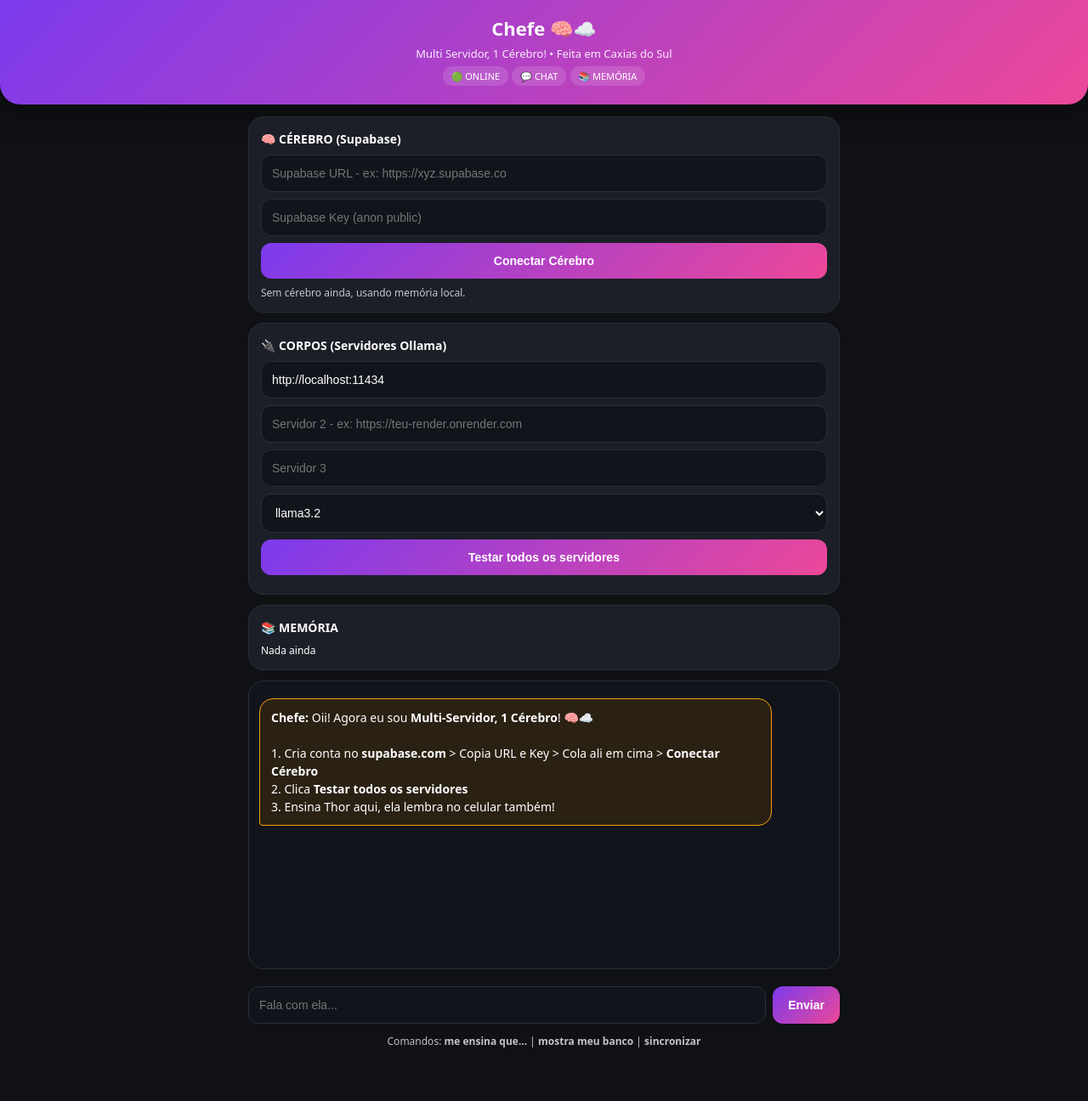
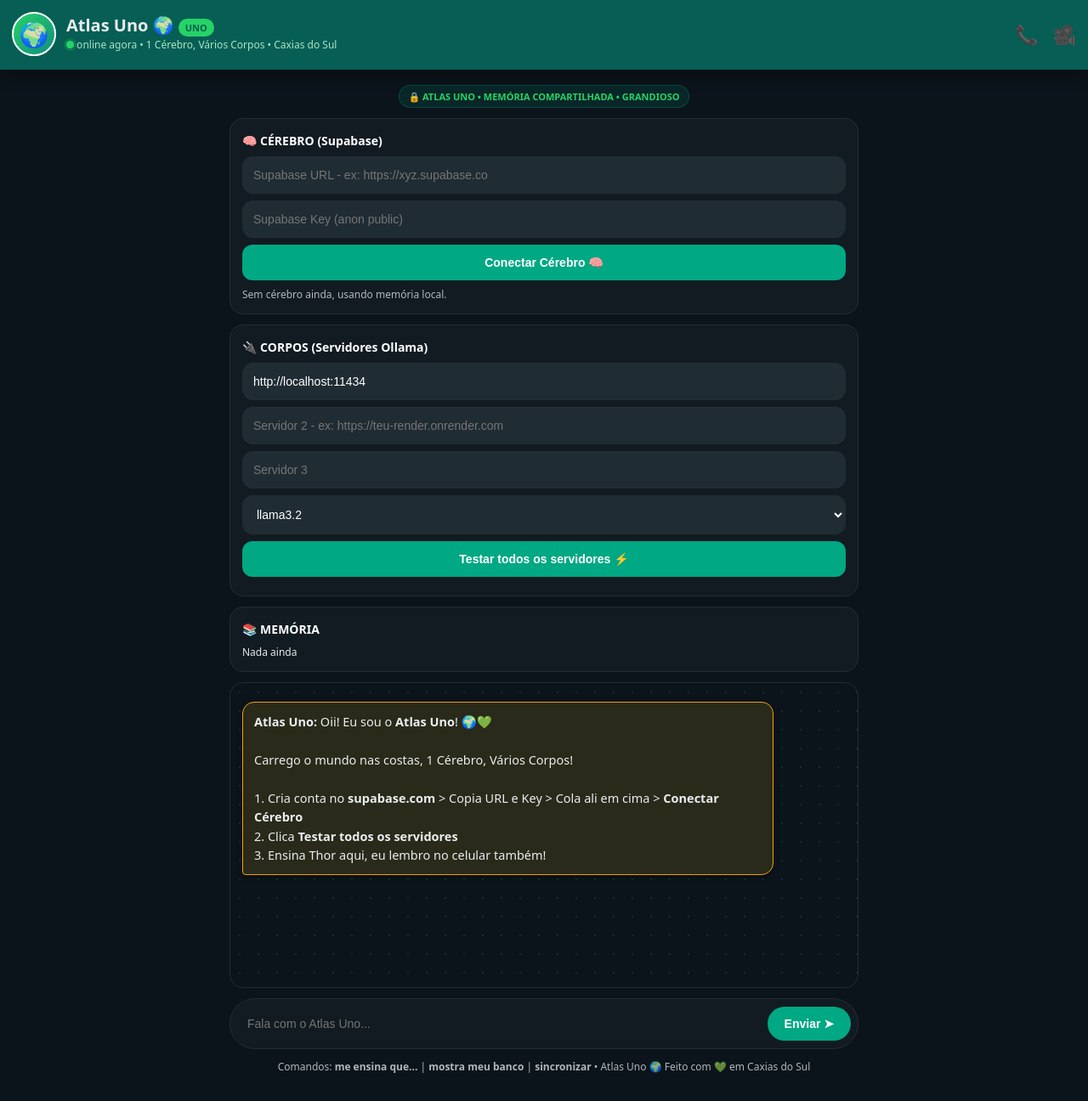
Before and after one commit to clenoi/chefe, a plain HTML site: page index.html in a window 1280 px wide. Shown: the whole page at 85% size. Drawn offline with Linux system fonts and the light colour scheme.

Commit message:
Update index.html

```diff
--- a/index.html
+++ b/index.html
@@ -3,43 +3,50 @@
 <head>
 <meta charset="UTF-8">
 <meta name="viewport" content="width=device-width, initial-scale=1.0">
-<title>Chefe 🧠</title>
+<title>Atlas Uno 🌍</title>
 <style>
 *{box-sizing:border-box}
-body{margin:0;background:#0f1115;color:#fff;font-family:system-ui,-apple-system,Segoe UI,Roboto,Arial;padding:0}
-.top{background:linear-gradient(135deg,#7c3aed,#ec4899);padding:18px 16px 22px;text-align:center;border-radius:0 0 24px 24px;box-shadow:0 10px 30px rgba(0,0,0,.4)}
-.top h1{margin:0;font-size:22px}
-.top p{margin:6px 0 0;opacity:.9;font-size:13px}
-.main{max-width:720px;margin:14px auto;padding:0 12px 20px}
-.card{background:#1c1f27;border:1px solid #2a2e3a;padding:14px;border-radius:18px;margin:12px 0}
-.card b{font-size:14px}
-input,select{width:100%;padding:13px 12px;border-radius:12px;border:1px solid #2a2e3a;background:#11141b;color:#fff;margin-top:8px;outline:none;font-size:14px}
-input:focus{border-color:#7c3aed}
-.btn{background:linear-gradient(135deg,#7c3aed,#ec4899);color:#fff;border:none;padding:13px;border-radius:12px;font-weight:800;cursor:pointer;width:100%;margin-top:8px;font-size:14px}
-#chat{height:340px;overflow-y:auto;background:#11141b;border:1px solid #2a2e3a;padding:12px;border-radius:18px;margin:12px 0}
-.msg{background:#232733;padding:11px 13px;border-radius:16px 16px 16px 4px;margin:8px 0;font-size:14px;line-height:1.5;max-width:90%}
-.me{background:#7c3aed;margin-left:auto;border-radius:16px 16px 4px 16px;text-align:left}
-.iaMsg{background:#1e2a3a}
-.modMsg{background:#2a2113;border:1px solid #f59e0b}
-.row{display:flex;gap:8px}
-.row input{flex:1}
-.row .btn{width:auto;padding:13px 18px}
+body{margin:0;background:#0b141a;color:#e9edef;font-family:system-ui,-apple-system,Segoe UI,Roboto,Arial}
+.top{background:#075e54;padding:14px 14px 16px;display:flex;align-items:center;gap:12px;position:sticky;top:0;z-index:10;box-shadow:0 4px 20px rgba(0,0,0,.4)}
+.avatar{width:52px;height:52px;background:linear-gradient(135deg,#25d366,#128c7e);border-radius:50%;display:flex;align-items:center;justify-content:center;font-size:28px;flex-shrink:0;border:2px solid #fff}
+.top h1{margin:0;font-size:20px;line-height:1.1}
+.top p{margin:3px 0 0;font-size:12px;color:#a8e6c5}
+.dot{width:9px;height:9px;background:#25d366;border-radius:50%;display:inline-block;box-shadow:0 0 0 3px #25d36633}
+.main{max-width:760px;margin:auto;padding:12px 10px 20px}
+.card{background:#111b21;border:1px solid #222d34;padding:14px;border-radius:16px;margin:12px 0}
+.card b{font-size:14px;color:#fff}
+input,select{width:100%;padding:13px 12px;border-radius:12px;border:1px solid #222d34;background:#202c33;color:#fff;margin-top:8px;outline:none;font-size:14px}
+input:focus{border-color:#25d366}
+.btn{background:#00a884;color:#fff;border:none;padding:13px;border-radius:12px;font-weight:800;cursor:pointer;width:100%;margin-top:8px;font-size:14px}
+#chat{height:360px;overflow-y:auto;background:#0b141a;background-image:radial-gradient(#1a2a33 1px, transparent 1px);background-size:22px 22px;padding:14px;border-radius:16px;margin:12px 0;border:1px solid #222d34}
+.msg{background:#202c33;padding:11px 13px;border-radius:14px 14px 14px 4px;margin:8px 0;font-size:14.5px;line-height:1.55;max-width:88%;box-shadow:0 2px 6px rgba(0,0,0,.3)}
+.me{background:#005c4b;margin-left:auto;border-radius:14px 14px 4px 14px}
+.iaMsg{background:#202c33}
+.modMsg{background:#2a2a1a;border:1px solid #f59e0b}
+.row{display:flex;gap:8px;align-items:center;background:#111b21;padding:8px;border-radius:99px;border:1px solid #222d34}
+.row input{flex:1;background:transparent;border:none;margin:0}
+.row .btn{width:auto;padding:12px 20px;border-radius:99px;margin:0}
 .small{font-size:12px;opacity:.75}
-.pill{display:inline-block;background:#ffffff22;padding:4px 10px;border-radius:99px;font-size:11px;margin-top:6px}
+.pill{display:inline-block;background:#00a88422;color:#25d366;padding:5px 10px;border-radius:99px;font-size:11px;font-weight:700;margin-top:6px;border:1px solid #00a88444}
+.badge{background:#25d366;color:#075e54;font-size:11px;font-weight:900;padding:3px 8px;border-radius:99px}
 </style>
 </head>
 <body>
 <div class="top">
-<h1>Chefe 🧠☁️</h1>
-<p>Multi Servidor, 1 Cérebro! • Feita em Caxias do Sul</p>
-<span class="pill">🟢 ONLINE</span> <span class="pill">💬 CHAT</span> <span class="pill">📚 MEMÓRIA</span>
+<div class="avatar">🌍</div>
+<div style="flex:1">
+<h1>Atlas Uno 🌍 <span class="badge">UNO</span></h1>
+<p><span class="dot"></span> online agora • 1 Cérebro, Vários Corpos • Caxias do Sul</p>
+</div>
+<div style="font-size:22px">📞 &nbsp; 🎥</div>
 </div>
 <div class="main">
+<div style="text-align:center"><span class="pill">🔒 ATLAS UNO • MEMÓRIA COMPARTILHADA • GRANDIOSO</span></div>
 <div class="card">
 <b>🧠 CÉREBRO (Supabase)</b>
 <input id="supaUrl" placeholder="Supabase URL - ex: https://xyz.supabase.co">
 <input id="supaKey" placeholder="Supabase Key (anon public)">
-<button class="btn" onclick="conectarCerebro()">Conectar Cérebro</button>
+<button class="btn" onclick="conectarCerebro()">Conectar Cérebro 🧠</button>
 <div id="statusCerebro" class="small" style="margin-top:8px">Sem cérebro ainda, usando memória local.</div>
 </div>
 <div class="card">
@@ -48,16 +55,16 @@ input:focus{border-color:#7c3aed}
 <input id="srv2" placeholder="Servidor 2 - ex: https://teu-render.onrender.com">
 <input id="srv3" placeholder="Servidor 3">
 <select id="modelo"><option value="llama3.2">llama3.2</option><option value="llama3">llama3</option><option value="mistral">mistral</option><option value="phi3">phi3</option></select>
-<button class="btn" onclick="testarTodos()">Testar todos os servidores</button>
+<button class="btn" onclick="testarTodos()">Testar todos os servidores ⚡</button>
 <div id="statusSrv" class="small" style="margin-top:8px"></div>
 </div>
 <div class="card"><b>📚 MEMÓRIA</b><div id="memoria" style="font-size:12px;margin-top:8px">Nada ainda</div></div>
 <div id="chat"></div>
-<div class="row"><input id="inp" placeholder="Fala com ela..."><button class="btn" onclick="enviar(document.getElementById('inp').value)">Enviar</button></div>
-<p class="small" style="text-align:center;margin-top:12px">Comandos: <b>me ensina que...</b> | <b>mostra meu banco</b> | <b>sincronizar</b></p>
+<div class="row"><input id="inp" placeholder="Fala com o Atlas Uno..."><button class="btn" onclick="enviar(document.getElementById('inp').value)">Enviar ➤</button></div>
+<p class="small" style="text-align:center;margin-top:12px">Comandos: <b>me ensina que...</b> | <b>mostra meu banco</b> | <b>sincronizar</b> • Atlas Uno 🌍 Feito com 💚 em Caxias do Sul</p>
 </div>
 <script>
-var memoria = JSON.parse(localStorage.getItem('chefe_multi_memoria')||'[]');
+var memoria = JSON.parse(localStorage.getItem('atlas_uno_memoria')||'[]');
 var base = [
  {tema:'python', fato:'Python: print("Oi") mostra Oi. Fácil, pra IA, sites, automação.'},
  {tema:'programação', fato:'Programação é dar ordens passo a passo, como receita de bolo. Começa com Python!'},
@@ -65,20 +72,20 @@ var base = [
  {tema:'multi servidor', fato:'Multi servidor = vários corpos, 1 cérebro. Cérebro no Supabase, corpos no Render/Vercel/Hugging Face. Se 1 cair, outro assume!'}
 ];
 function addChat(q,t,c){var d=document.getElementById('chat'); d.innerHTML += '<div class="msg '+(c||'')+'"><b>'+q+':</b> '+t+'</div>'; d.scrollTop=99999;}
-function salvar(){localStorage.setItem('chefe_multi_memoria',JSON.stringify(memoria)); renderMem(); sincronizarCerebro();}
-function renderMem(){var a=document.getElementById('memoria'); a.innerHTML = memoria.length? memoria.slice(-5).reverse().map(x=>'<div style="background:#11141b;padding:8px;border-radius:12px;margin:5px 0;font-size:12px">📌 <b>'+x.tema+'</b>: '+x.fato.slice(0,60)+'...<br><small>'+x.ia+'</small></div>').join('') : 'Nada ainda';}
+function salvar(){localStorage.setItem('atlas_uno_memoria',JSON.stringify(memoria)); renderMem(); sincronizarCerebro();}
+function renderMem(){var a=document.getElementById('memoria'); a.innerHTML = memoria.length? memoria.slice(-5).reverse().map(x=>'<div style="background:#0b141a;padding:8px;border-radius:12px;margin:5px 0;font-size:12px;border:1px solid #222d34">📌 <b>'+x.tema+'</b>: '+x.fato.slice(0,60)+'...<br><small>'+x.ia+'</small></div>').join('') : 'Nada ainda';}
 function falar(t){try{var s=new SpeechSynthesisUtterance(t.replace(/[^a-zA-Z0-9áàâãéêíóôõúç .,!?]/gi,'').slice(0,250)); s.lang='pt-BR'; window.speechSynthesis.speak(s);}catch(e){}}
 function getServidores(){ return [document.getElementById('srv1').value.trim(), document.getElementById('srv2').value.trim(), document.getElementById('srv3').value.trim()].filter(s=>s); }
 async function conectarCerebro(){
   var url=document.getElementById('supaUrl').value.trim(); var key=document.getElementById('supaKey').value.trim();
   if(!url||!key){ document.getElementById('statusCerebro').innerHTML='Cola URL e Key do Supabase! Sem isso, usa memória local.'; return; }
-  localStorage.setItem('chefe_supa_url',url); localStorage.setItem('chefe_supa_key',key);
+  localStorage.setItem('atlas_supa_url',url); localStorage.setItem('atlas_supa_key',key);
   document.getElementById('statusCerebro').innerHTML='🟢 <b>Cérebro conectado!</b> '+url;
-  addChat('Chefe 🧠','🟢 <b>Cérebro conectado!</b> Agora todos os servidores leem a mesma memória!', 'modMsg');
+  addChat('Atlas Uno 🌍','🟢 <b>Cérebro conectado!</b> Agora todos os corpos leem a mesma memória!', 'modMsg');
   sincronizarCerebro();
 }
 async function sincronizarCerebro(){
-  var url=localStorage.getItem('chefe_supa_url'); var key=localStorage.getItem('chefe_supa_key');
+  var url=localStorage.getItem('atlas_supa_url'); var key=localStorage.getItem('atlas_supa_key');
   if(!url||!key) return;
   try{ for(var i=0;i<memoria.length;i++){ var m=memoria[i]; await fetch(url+'/rest/v1/memoria',{method:'POST',headers:{'apikey':key,'Authorization':'Bearer '+key,'Content-Type':'application/json','Prefer':'resolution=merge-duplicates'},body:JSON.stringify({tema:m.tema,fato:m.fato,ia:m.ia})}); } }catch(e){}
 }
@@ -90,28 +97,28 @@ async function testarTodos(){
 async function perguntarMulti(pergunta){
   var modelo=document.getElementById('modelo').value; var q=pergunta.toLowerCase(); var srvs=getServidores();
   var achado=memoria.filter(f=>{var txt=(f.tema+' '+f.fato).toLowerCase(); return q.split(' ').filter(w=>w.length>2).some(p=>txt.indexOf(p)!==-1);});
-  if(achado.length>0 && (q.indexOf('qual')!==-1||q.indexOf('nome')!==-1)){ addChat('Chefe 🧠','Achei no cérebro! Tu me ensinou: <b>'+achado[0].fato+'</b>', 'iaMsg'); falar(achado[0].fato); return; }
+  if(achado.length>0 && (q.indexOf('qual')!==-1||q.indexOf('nome')!==-1)){ addChat('Atlas Uno 🌍','Achei no cérebro! Tu me ensinou: <b>'+achado[0].fato+'</b>', 'iaMsg'); falar(achado[0].fato); return; }
   var achadoBase=base.filter(f=>q.indexOf(f.tema.split(' ')[0])!==-1);
-  if(achadoBase.length>0 && q.length<60){ addChat('Chefe 📚',achadoBase[0].fato, 'iaMsg'); return; }
+  if(achadoBase.length>0 && q.length<60){ addChat('Atlas Uno 📚',achadoBase[0].fato, 'iaMsg'); return; }
   for(var i=0;i<srvs.length;i++){
     try{
-      addChat('Chefe 🔌','Tentando Corpo '+(i+1)+' com '+modelo+'...', 'iaMsg');
-      var resp=await fetch(srvs[i]+'/api/generate',{method:'POST',headers:{'Content-Type':'application/json'},body:JSON.stringify({model:modelo,prompt:'Você é a Chefe, IA brasileira, fala natural, tchê, bah, né, como amiga de Caxias do Sul. Curta, natural. Pergunta: '+pergunta, stream:false})});
+      addChat('Atlas Uno 🔌','Tentando Corpo '+(i+1)+' com '+modelo+'...', 'iaMsg');
+      var resp=await fetch(srvs[i]+'/api/generate',{method:'POST',headers:{'Content-Type':'application/json'},body:JSON.stringify({model:modelo,prompt:'Você é o Atlas Uno, IA brasileira grandiosa, carrega o mundo, fala natural, tchê, bah, né, como amigo de Caxias do Sul. Curta, natural, poderosa. Pergunta: '+pergunta, stream:false})});
       var j=await resp.json(); var resposta=j.response||'Sem resposta';
       memoria.push({tema:pergunta.slice(0,40), fato:resposta.slice(0,300), ia: modelo+' via Servidor '+(i+1)}); salvar();
-      addChat('Chefe 🤖',resposta+'<br><br><small>Via '+srvs[i]+' | Salvo no Cérebro!</small>', 'iaMsg'); falar(resposta); return;
+      addChat('Atlas Uno 🤖',resposta+'<br><br><small>Via '+srvs[i]+' | Salvo no Cérebro!</small>', 'iaMsg'); falar(resposta); return;
     }catch(e){}
   }
-  addChat('Chefe 🔴','Todos os servidores falharam! Liga teu PC: CMD > <b>set OLLAMA_ORIGINS=*</b> + <b>ollama serve</b>', 'iaMsg');
+  addChat('Atlas Uno 🔴','Todos os corpos falharam! Liga teu PC: CMD > <b>set OLLAMA_ORIGINS=*</b> + <b>ollama serve</b>', 'iaMsg');
 }
-addChat('Chefe','Oii! Agora eu sou <b>Multi-Servidor, 1 Cérebro</b>! 🧠☁️<br><br>1. Cria conta no <b>supabase.com</b> > Copia URL e Key > Cola ali em cima > <b>Conectar Cérebro</b><br>2. Clica <b>Testar todos os servidores</b><br>3. Ensina Thor aqui, ela lembra no celular também!', 'modMsg');
+addChat('Atlas Uno','Oii! Eu sou o <b>Atlas Uno</b>! 🌍💚<br><br>Carrego o mundo nas costas, 1 Cérebro, Vários Corpos!<br><br>1. Cria conta no <b>supabase.com</b> > Copia URL e Key > Cola ali em cima > <b>Conectar Cérebro</b><br>2. Clica <b>Testar todos os servidores</b><br>3. Ensina Thor aqui, eu lembro no celular também!', 'modMsg');
 renderMem();
-document.getElementById('supaUrl').value=localStorage.getItem('chefe_supa_url')||'';
-document.getElementById('supaKey').value=localStorage.getItem('chefe_supa_key')||'';
+document.getElementById('supaUrl').value=localStorage.getItem('atlas_supa_url')||'';
+document.getElementById('supaKey').value=localStorage.getItem('atlas_supa_key')||'';
 function enviar(t){ t=(t||'').trim(); if(!t) return; addChat('Tu',t,'me'); document.getElementById('inp').value=''; var x=t.toLowerCase();
- if(x.indexOf('sincronizar')!==-1){ sincronizarCerebro(); addChat('Chefe 🔄','Sincronizei! Memória local -> Cérebro (Supabase)!', 'modMsg'); return; }
- if(x.indexOf('mostra meu banco')!==-1){ var s='<b>📚 CÉREBRO ÚNICO:</b><br>Base: '+base.map(f=>'• '+f.tema+': '+f.fato.slice(0,60)+'<br>').join('')+'<br>Memória ('+memoria.length+'): '+memoria.map(f=>'• <b>'+f.tema+'</b>: '+f.fato.slice(0,60)+' via '+f.ia+'<br>').join(''); addChat('Chefe 📚',s,'modMsg'); return; }
- if(x.indexOf('me ensina que')!==-1){ var fato=t.replace(/me ensina que/gi,'').trim(); var tema=fato.indexOf('cachorro')!==-1?'cachorro':fato.split(' ').slice(0,3).join(' '); memoria.push({tema,fato,ia:'Ensinado por ti'}); salvar(); addChat('Chefe 🎓','✅ <b>APRENDI!</b> '+fato, 'modMsg'); return; }
+ if(x.indexOf('sincronizar')!==-1){ sincronizarCerebro(); addChat('Atlas Uno 🔄','Sincronizei! Memória local -> Cérebro (Supabase)!', 'modMsg'); return; }
+ if(x.indexOf('mostra meu banco')!==-1){ var s='<b>📚 CÉREBRO ÚNICO:</b><br>Base: '+base.map(f=>'• '+f.tema+': '+f.fato.slice(0,60)+'<br>').join('')+'<br>Memória ('+memoria.length+'): '+memoria.map(f=>'• <b>'+f.tema+'</b>: '+f.fato.slice(0,60)+' via '+f.ia+'<br>').join(''); addChat('Atlas Uno 📚',s,'modMsg'); return; }
+ if(x.indexOf('me ensina que')!==-1){ var fato=t.replace(/me ensina que/gi,'').trim(); var tema=fato.indexOf('cachorro')!==-1?'cachorro':fato.split(' ').slice(0,3).join(' '); memoria.push({tema,fato,ia:'Ensinado por ti'}); salvar(); addChat('Atlas Uno 🎓','✅ <b>APRENDI E GUARDEI NO MUNDO!</b> '+fato, 'modMsg'); return; }
  perguntarMulti(t);
 }
 document.getElementById('inp').addEventListener('keydown',function(e){if(e.key==='Enter') enviar(e.target.value);});
```
